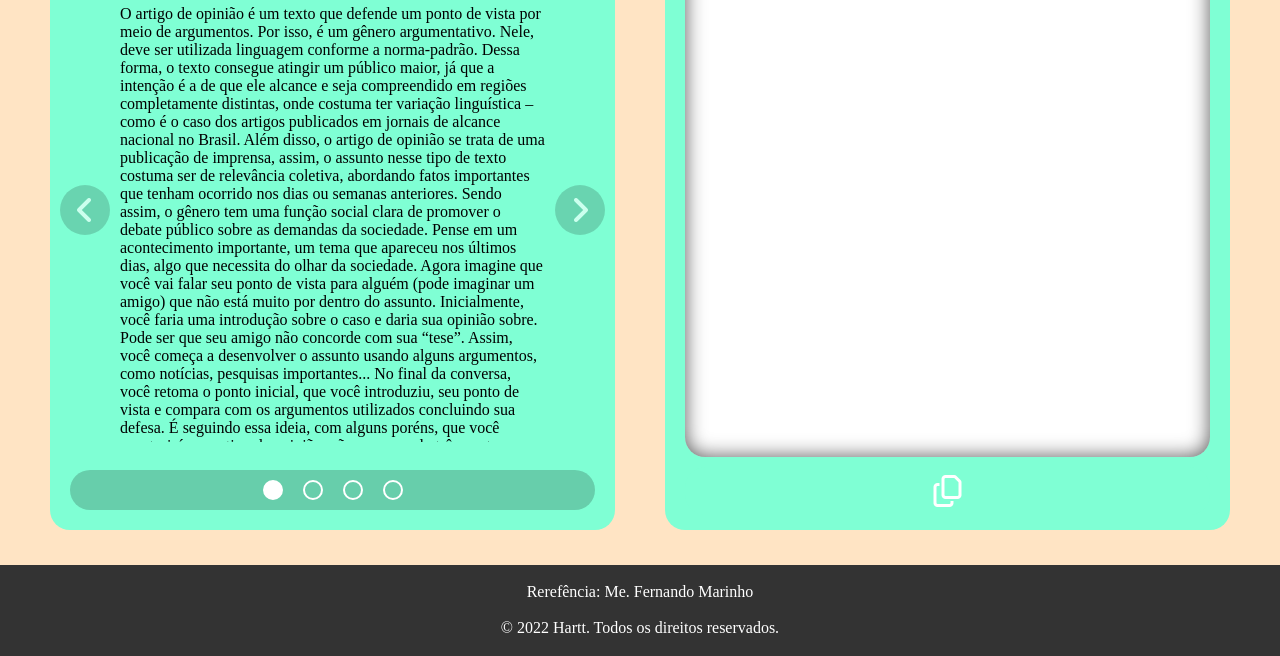
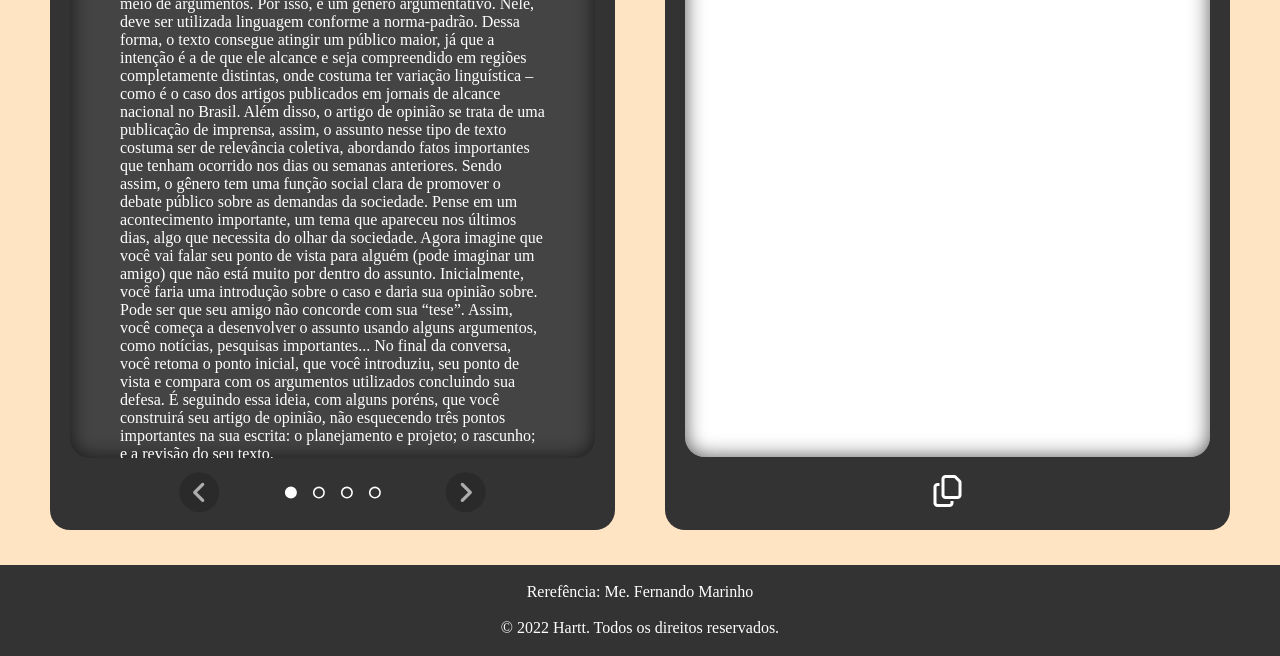
Before and after one commit to diegohartmann/teachSystem, a plain HTML site: page files/index.html in a window 1280 px wide. Shown: the part 144-800 px from the top of the page. Drawn offline with Linux system fonts and the light colour scheme.

Commit message:
cores mais bonitas e sombras

```diff
--- a/files/css/style.css
+++ b/files/css/style.css
@@ -29,7 +29,9 @@ body{
     flex: 1;
     width: 40%;
     height: 80vh;
-    background-color: aquamarine;
+    /* background-color: aquamarine; */
+    background-color: #333;
+    color: #fff;
     padding: 20px;
     border-radius: 20px;
     display: grid;
@@ -40,20 +42,26 @@ body{
     position: relative;
     overflow: hidden;
 }
-.arrow{
-    position: absolute;
+.bullets-container{
+    width: 100%;
+    display: flex;
+    align-items: center;
+    justify-content: space-evenly;
+    margin-top: 6px;
+    transform: scale(.8) translateY(4px);
+    margin-bottom: -4px;
 }
 
 .arrow{
     font-size: 2rem;
-    height: 100%;
-    top: 0;
     transition: .5s;
-    display: grid;
-    place-items: center;
     color: #fff;
     opacity: .6;
     cursor: pointer;
+    display: grid;
+    place-items: center;
+    /* display: flex; */
+    /* align-items: flex-end; */
 }
 .arrow:hover{
     opacity: 1;
@@ -71,15 +79,17 @@ body{
 .arrow> i:hover{
     transform: scale(1.2);
 }
-.l{left: 10px;}
-.r{right: 10px;}
+/* .l{left: 40px;}
+.r{right: 40px;} */
 
 
 .slides-wrapper{
     width: 100%;
-    height: 90%;
+    height: 100%;
     overflow-y: auto;
     padding: 0 50px;
+    background-color: #444;
+    border-radius: inherit;
 }
 .slides-wrapper > div{
     width: 100%;
@@ -91,21 +101,25 @@ body{
     display: block;
 }
 .bullets{
-    bottom: 0;
-    left: 0;
-    width:100%;
-    height: 40px;
+    /* bottom: 0; */
+    /* left: 0; */
+    /* width: calc(100% - 60px); */
+    /* width: 300px; */
+    width: fit-content;
+    /* height: 40px; */
+    height: fit-content;
     border-radius: 60px;
     padding: 10px;
     display: flex;
     align-items: center;
     justify-content: center;
     gap: 20px;
-    background-color: rgba(0, 0, 0, 0.192);
+    /* background-color: rgba(0, 0, 0, 0.192); */
 }
 .bullets > div{
-    width: 20px;
-    height: 20px;
+    --size : 15px;
+    width: var(--size);
+    height: var(--size);
     cursor: pointer;
     transition: .2s;
     border-radius: 50%;
@@ -143,6 +157,13 @@ body{
 ::-webkit-scrollbar-thumb:hover {
     background: rgb(117, 117, 117);
 }
+.vignette{
+    --shadow: inset 0 0 20px #000000ab;
+
+    -moz-box-shadow:    var(--shadow);
+    -webkit-box-shadow: var(--shadow);
+    box-shadow:         var(--shadow);
+}
 #notes > textarea{
     width: 100%;
     height: 100%;
@@ -154,11 +175,7 @@ body{
     background-color:#fff;
 
 
-    --shadow: inset 0 0 20px #000000ab;
 
-    -moz-box-shadow:    var(--shadow);
-    -webkit-box-shadow: var(--shadow);
-    box-shadow:         var(--shadow);
 
     /* border: 1px solid #EEEEEE;
     box-shadow: 1px 1px 0 #DDDDDD;
--- a/files/index.html
+++ b/files/index.html
@@ -14,24 +14,29 @@
 
         <section id="slides">
 
-            <div class="arrow l">
-                <i class="fas fa-angle-left"></i>
-            </div>
-
-            <div class="arrow r">
-                <i class="fas fa-angle-right"></i>
-            </div>
 
 
 
-            <div class="slides-wrapper">
+
+            <div class="slides-wrapper vignette">
 
             </div><!--slides-wrapper-->
 
+            <div class="bullets-container">
 
+                <div class="arrow l">
+                    <i class="fas fa-angle-left"></i>
+                </div>
 
-            <div class="bullets">
-            </div><!--bullets-->
+                <div class="bullets">
+                </div><!--bullets-->
+
+                <div class="arrow r">
+                    <i class="fas fa-angle-right"></i>
+                </div>
+
+            </div>
+
 
 
 
@@ -40,7 +45,7 @@
 
         <section id="notes">
 
-            <textarea placeholder="Suas anotações..."></textarea>
+            <textarea class="vignette" placeholder="Suas anotações..."></textarea>
             <div id="copyButton">
                 <i class="far fa-copy"></i>
             </div><!--copyButton-->
```
